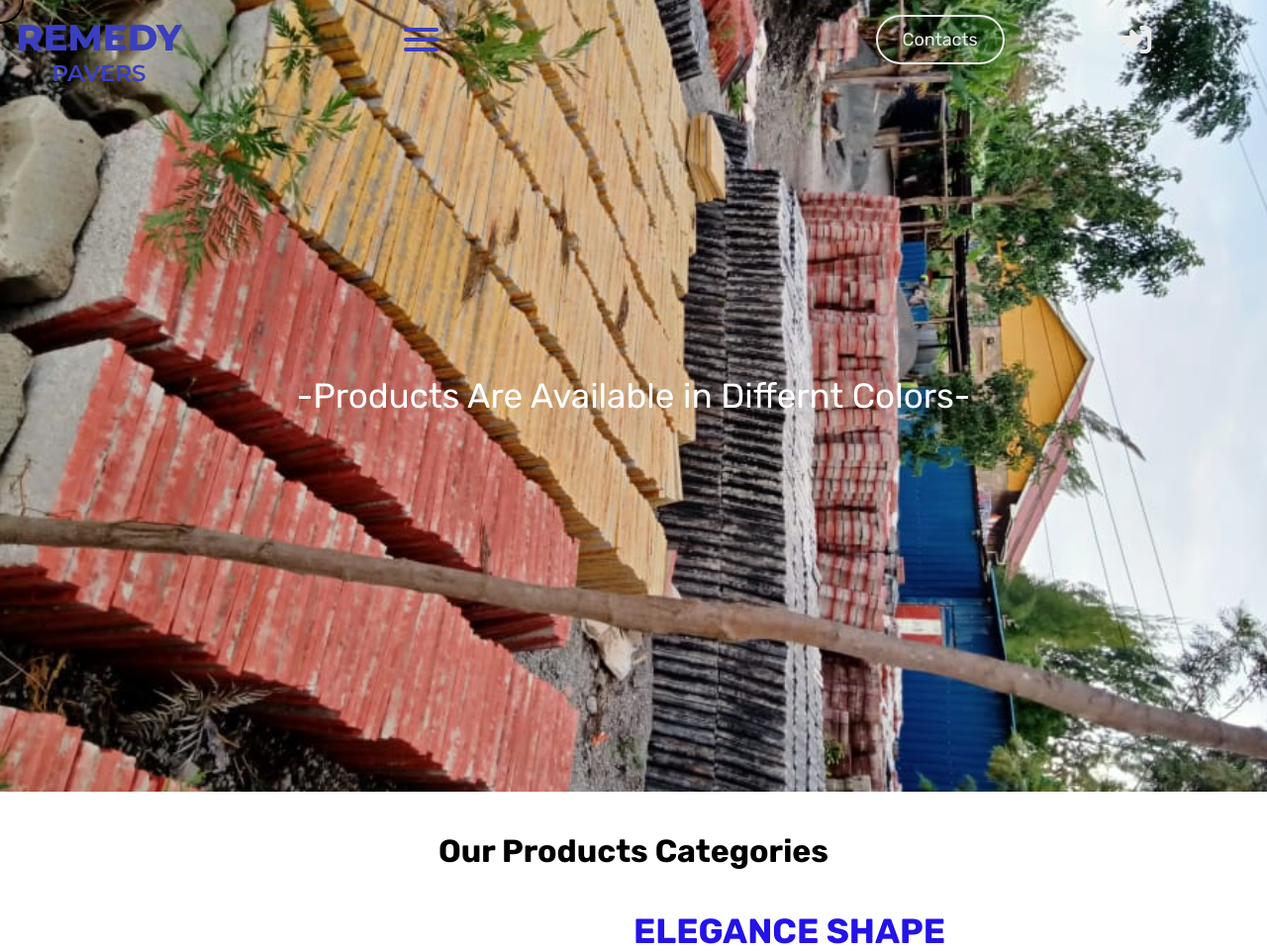
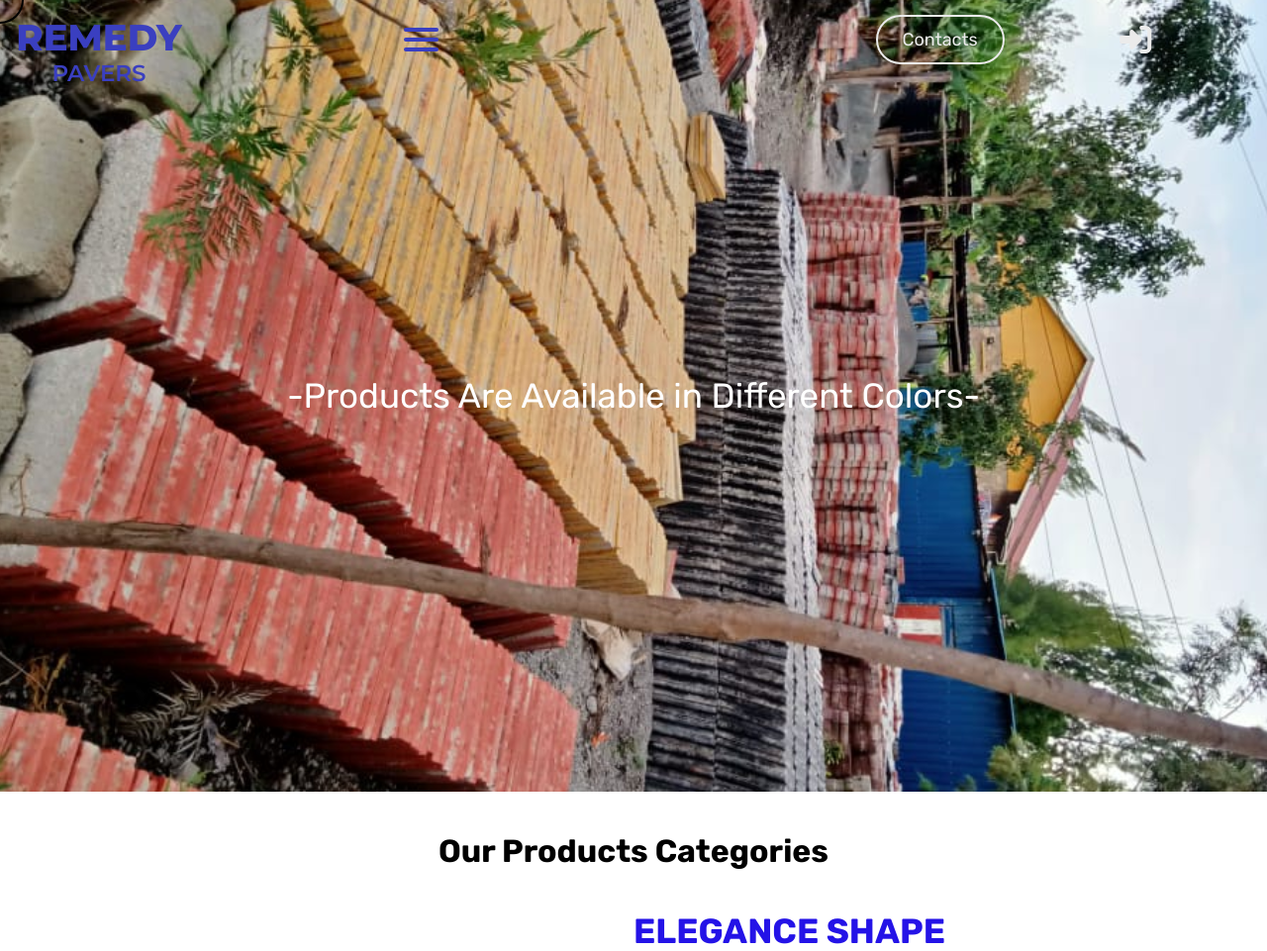
Before and after one commit to AlexNdungu/Remedy-Pavers, a Django app: page /products/ in a window 1280 px wide. Shown: the top 961 px of the page at 99% size. Run offline with Django 3.2, Linux system fonts and the light colour scheme; some libraries are stand-ins or nearby versions.

Commit message:
Spelling correction

```diff
--- a/Templates/products.html
+++ b/Templates/products.html
@@ -26,7 +26,7 @@
         <div class="banner-3">
             <img src="{% static '/images/prodSlider/fieldYellow2.jpeg' %}" alt="">
             <div class="box-text">
-                <h3>-Products Are Available in Differnt Colors-</h3>
+                <h3>-Products Are Available in Different Colors-</h3>
             </div>
         </div>
         <div class="banner-4">
@@ -171,7 +171,7 @@
                             <img class="arrows" src="{% static '/images/Products/Arrow/grYellow.jpeg' %}" alt="">
                         </div>
                         <div class="img">
-                            <img  class="arrows" src="{% static '/images/Products/Arrow/grYellow.jpeg' %}" alt="">
+                            <img  class="arrows" src="{% static '/images/Products/Arrow/Warrow3.jpeg' %}" alt="">
                         </div>
                     </div>
                 </div>
```
Also changed, not shown: static/images/Products/Arrow/Warrow1.jpeg (deleted), static/images/Products/Arrow/Warrow2.jpeg (deleted).
